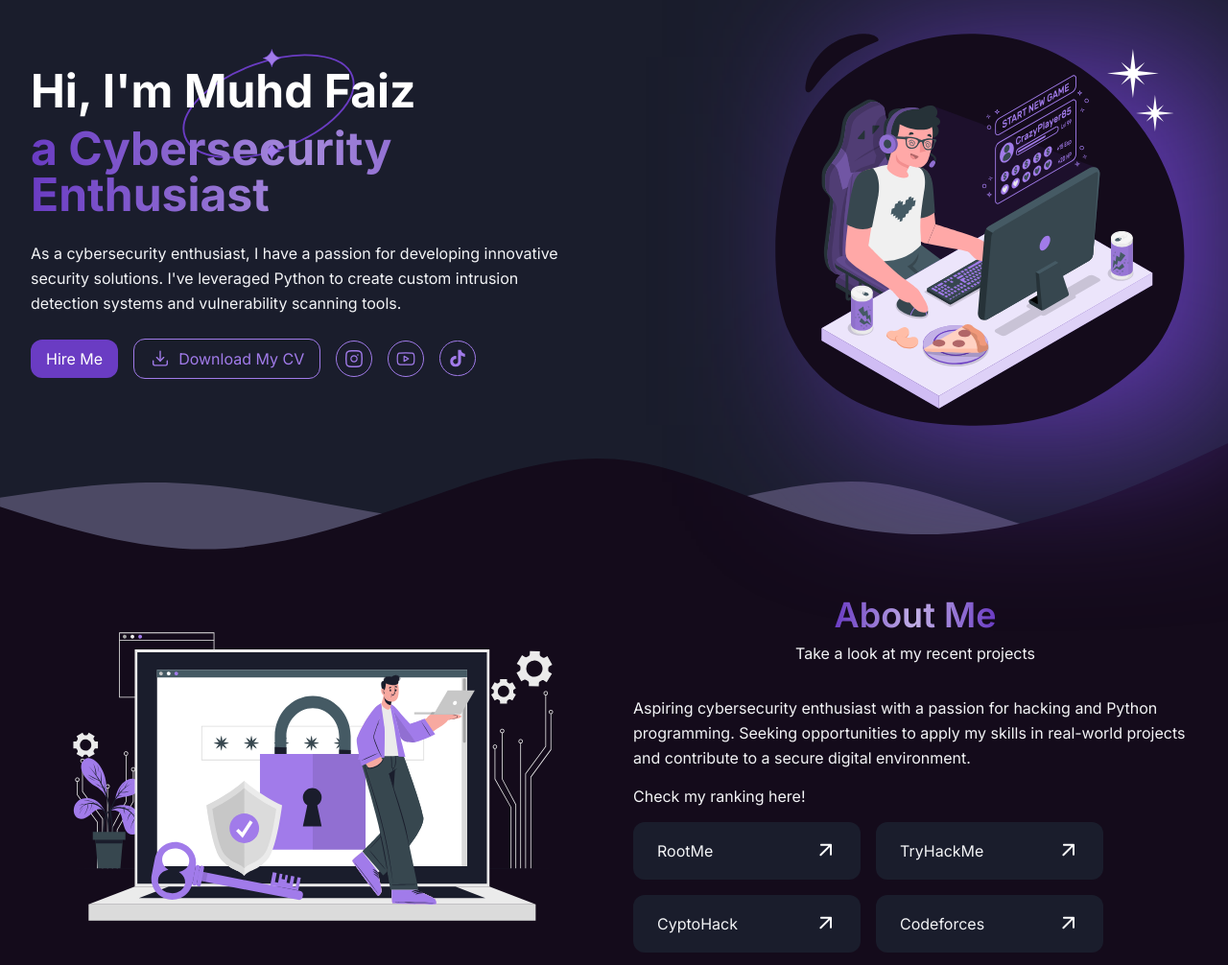
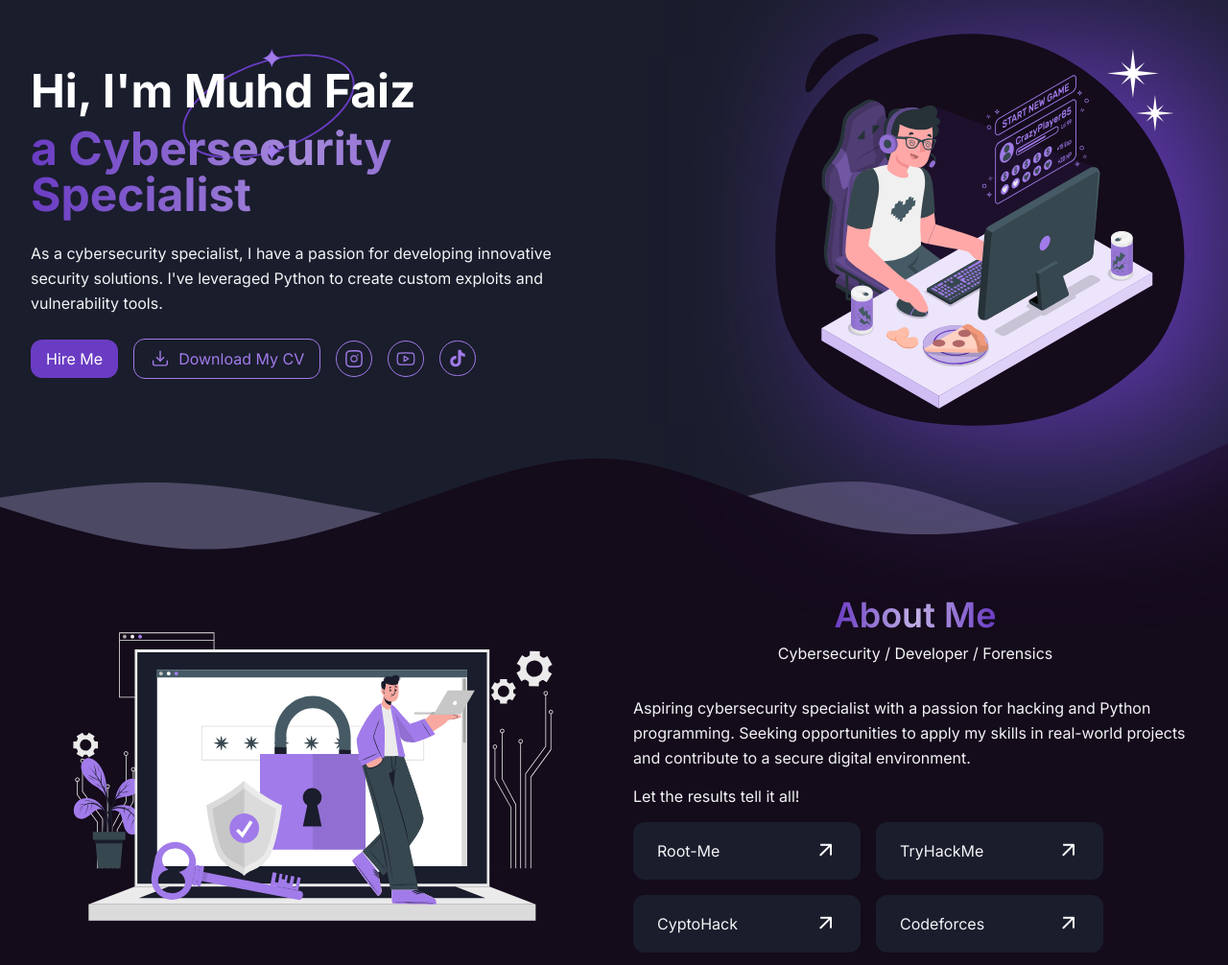
Before and after one commit to paiscapitall/paiscapitall.github.io, a website: page index.html in a window 1280 px wide. Shown: the part 157-1163 px from the top of the page at 96% size. Drawn offline with Linux system fonts and the light colour scheme; files whose address does not match are found by name.

Commit message:
Update index.html
Yes

```diff
--- a/index.html
+++ b/index.html
@@ -73,13 +73,13 @@
         <div class="lg:mb-3">Hi, I'm Muhd Faiz</div>
         <div
           class="bg-clip-text text-transparent pb-1 bg-primary-purple bg-gradient-to-r from-primary-purple via-white/40 to-primary-purple">
-          a Cybersecurity Enthusiast
+          a Cybersecurity Specialist
         </div>
       </h3>
       <p class="text-gray-100 leading-relaxed">
-        As a cybersecurity enthusiast, I have a passion for developing
+        As a cybersecurity specialist, I have a passion for developing
         innovative security solutions. I've leveraged Python to create custom
-        intrusion detection systems and vulnerability scanning tools.
+          exploits and vulnerability tools.
       </p>
       <div class="flex items-center gap-x-4 mt-6 flex-wrap gap-y-3">
         <div
@@ -168,23 +168,23 @@
         <div class="text-center">
           <h3 class="text-gradient inline">About Me</h3>
           <p class="text-gray-100 mt-2 mb-8">
-            Take a look at my recent projects
+            Cybersecurity / Developer / Forensics
           </p>
         </div>
         <div class="text-gray-100 leading-relaxed">
           <p>
-            Aspiring cybersecurity enthusiast with a passion for hacking and
+            Aspiring cybersecurity specialist with a passion for hacking and
             Python programming. Seeking opportunities to apply my skills in
             real-world projects and contribute to a secure digital
             environment.
           </p>
-          <p class="my-3.5">Check my ranking here!</p>
+          <p class="my-3.5">Let the results tell it all!</p>
           <div class="grid grid-cols-2 flex-wrap gap-4 md:w-10/12">
             <div
               class="rounded-xl group cursor-pointer hover:bg-transparent border border-transparent hover:border-primary-purple hover:shadow-sm hover:shadow-primary-purple transition duration-200 flex justify-between bg-[#1A1D2C] px-6 py-4 hover:scale-105"
               onclick="window.open(socialLinks.rootMe, '_blank')">
               <div class="flex gap-x-2.5 items-center">
-                <span>RootMe</span>
+                <span>Root-Me</span>
               </div>
               <svg width="23" height="24" viewBox="0 0 23 24" fill="none" xmlns="http://www.w3.org/2000/svg"
                 class="group-hover:rotate-45 transform transition">
```
